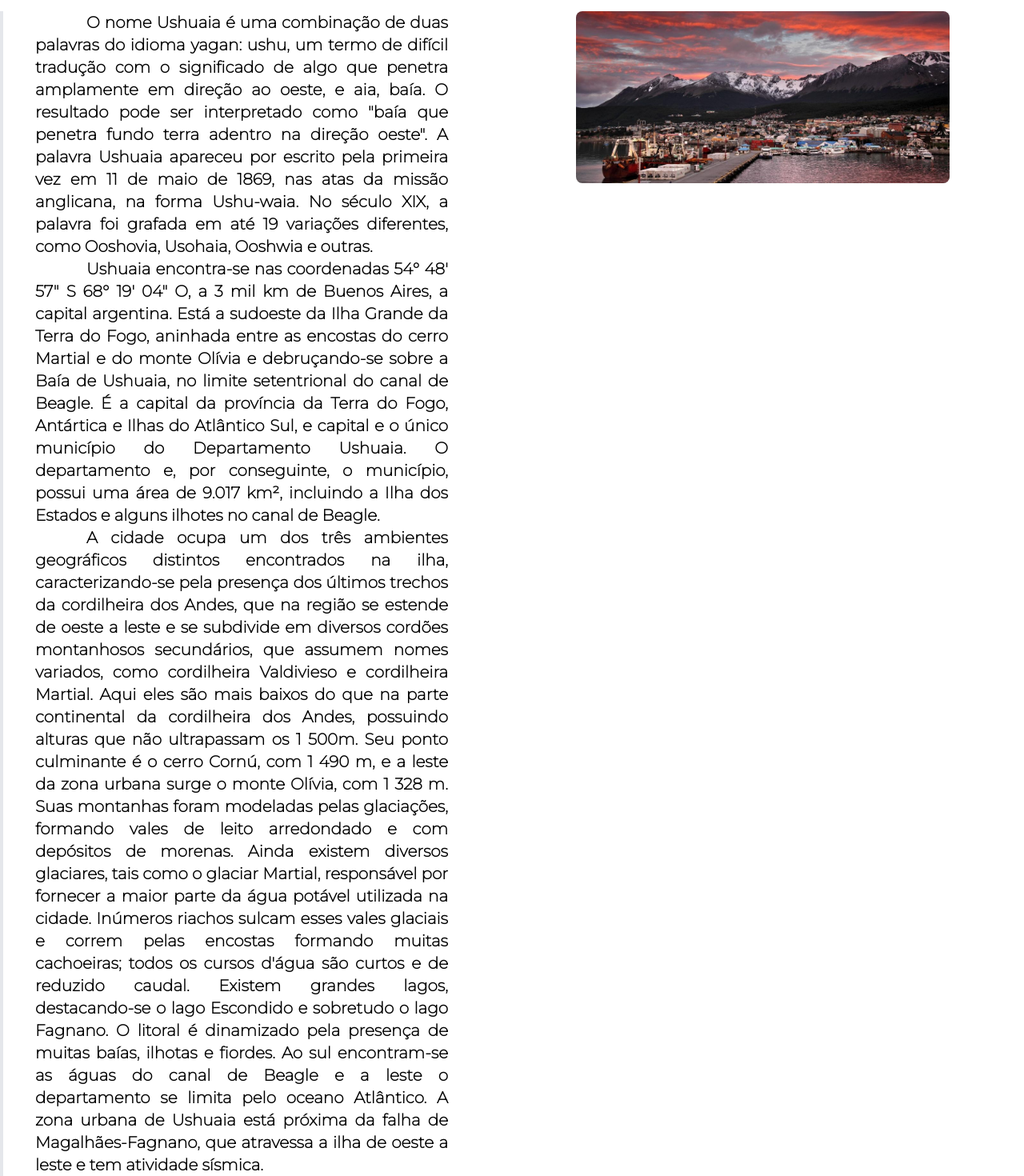
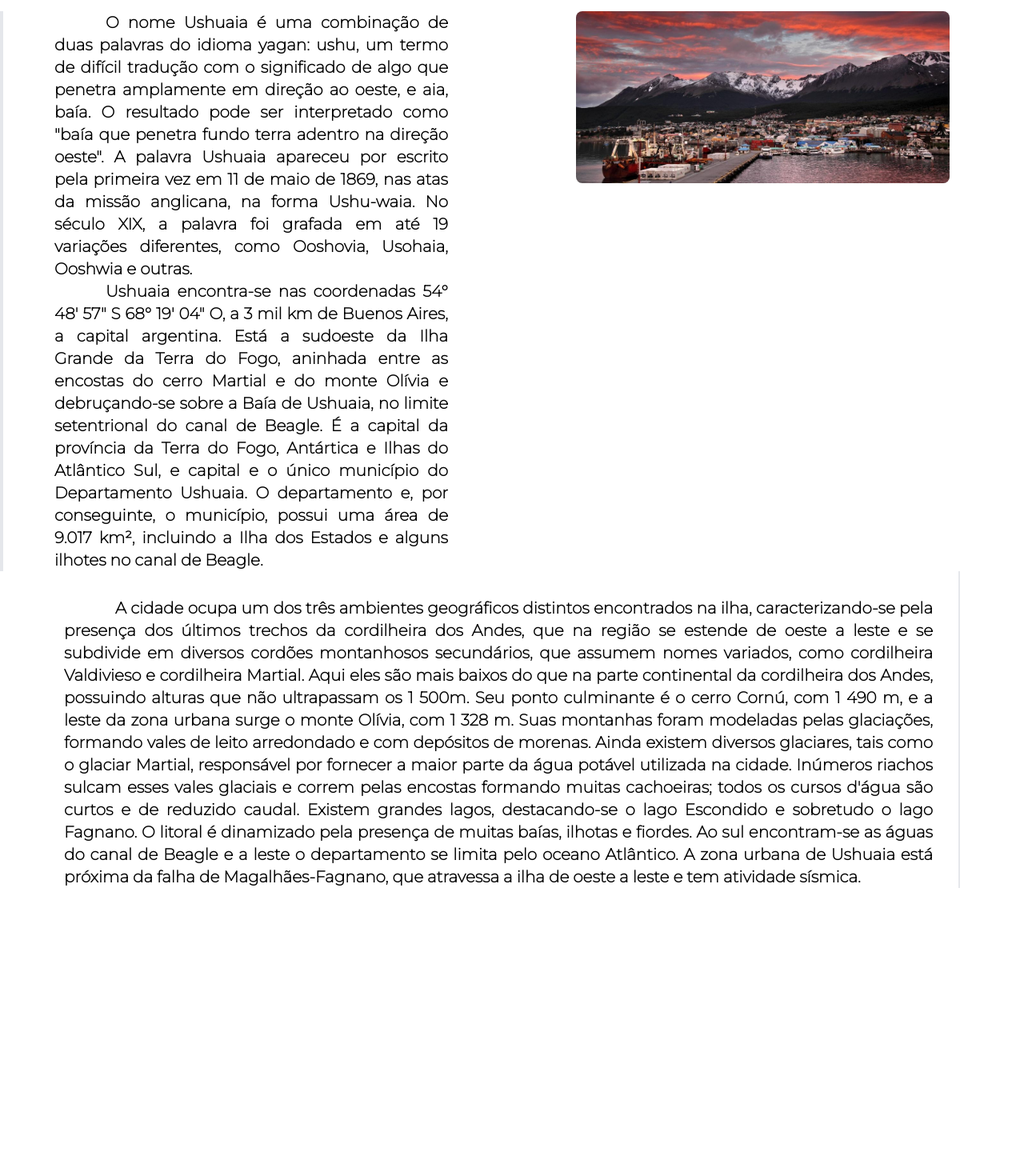
Before and after one commit to William-Galvao/polar, a Vue app: page /geografia in a window 1280 px wide. Shown: the part 106-1576 px from the top of the page at 80% size. After the commit the page ends 1216 px from the top, so only its background shows below. Built offline with nearby package versions, Linux system fonts and the light colour scheme.

Commit message:
finished 2

```diff
--- a/src/views/Geografia.vue
+++ b/src/views/Geografia.vue
@@ -3,7 +3,7 @@
 
     <div class="pr-20">
       <p
-        class=" animate__animated animate__fadeInLeft text-xl text-justify font-display font-semibold indent-16 border-l-4 pl-10 ">
+        class=" animate__animated animate__fadeInLeft text-xl text-justify font-display font-semibold indent-16 border-l-4 pl-16 ">
         O nome Ushuaia é uma combinação de duas palavras do idioma yagan: ushu, um termo de difícil tradução com o
         significado de algo que penetra amplamente em direção ao oeste, e aia, baía. O resultado pode ser interpretado
         como "baía que penetra fundo terra adentro na direção oeste". A palavra Ushuaia apareceu por escrito pela
@@ -12,7 +12,7 @@
       </p>
 
       <p
-        class=" animate__animated animate__fadeInLeft text-xl text-justify font-display font-semibold indent-16 border-l-4 pl-10 ">
+        class=" animate__animated animate__fadeInLeft text-xl text-justify font-display font-semibold indent-16 border-l-4 pl-16 ">
         Ushuaia encontra-se nas coordenadas 54° 48' 57" S 68° 19' 04" O, a 3 mil km de Buenos Aires, a capital
         argentina. Está a sudoeste da Ilha Grande da Terra do Fogo, aninhada entre as encostas do cerro Martial e do
         monte Olívia e debruçando-se sobre a Baía de Ushuaia, no limite setentrional do canal de Beagle. É a capital
@@ -22,8 +22,24 @@
         Estados e alguns ilhotes no canal de Beagle.
       </p>
       <div>
-        <p
-          class=" animate__animated animate__fadeInLeft text-xl text-justify font-display font-semibold indent-16 border-l-4 pl-10 ">
+
+      </div>
+
+    </div>
+
+    <div>
+
+      <div class="my-auto pl-20">
+        <img class=" animate__animated animate__fadeInRight w-10/12 rounded-lg " src='@/assets/images/ushuaia.jpg'
+          alt="turistas com snowmobile">
+      </div>
+
+
+    </div>
+  </div>
+
+  <p
+          class=" animate__animated animate__fadeInUp mx-20 pt-8 grid gap-10 text-xl text-justify font-display font-semibold indent-16 border-r-2 pr-8 ">
           A cidade ocupa um dos três ambientes geográficos distintos encontrados na ilha, caracterizando-se pela
           presença
           dos últimos trechos da cordilheira dos Andes, que na região se estende de oeste a leste e se subdivide em
@@ -45,18 +61,5 @@
           de Ushuaia está próxima da falha de Magalhães-Fagnano, que atravessa a ilha de oeste a leste e tem atividade
           sísmica.
         </p>
-      </div>
 
-    </div>
-
-    <div>
-
-      <div class="my-auto pl-20">
-        <img class=" animate__animated animate__fadeInRight w-10/12 rounded-lg " src='@/assets/images/ushuaia.jpg'
-          alt="turistas com snowmobile">
-      </div>
-
-
-    </div>
-  </div>
 </template>
```
